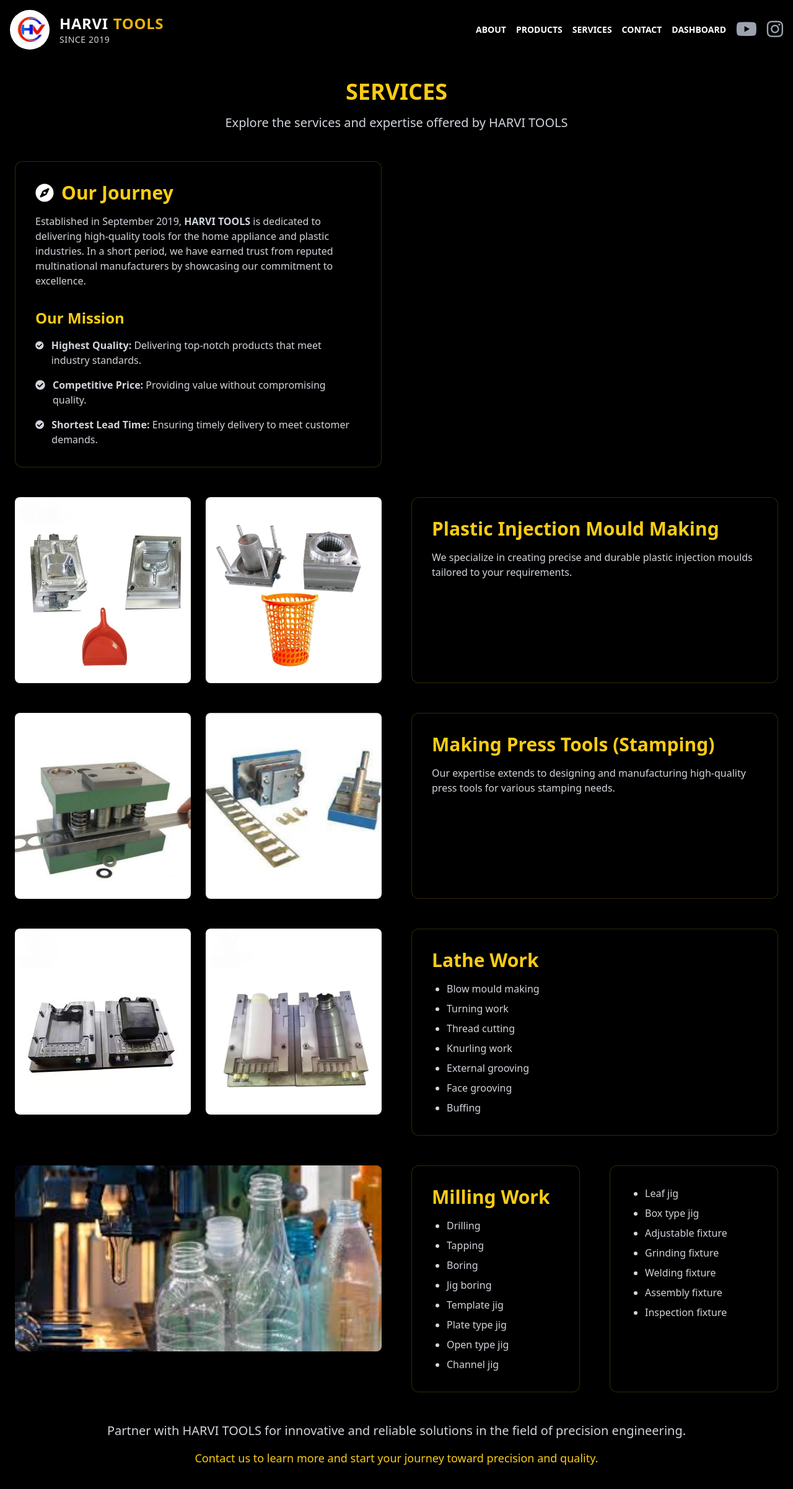
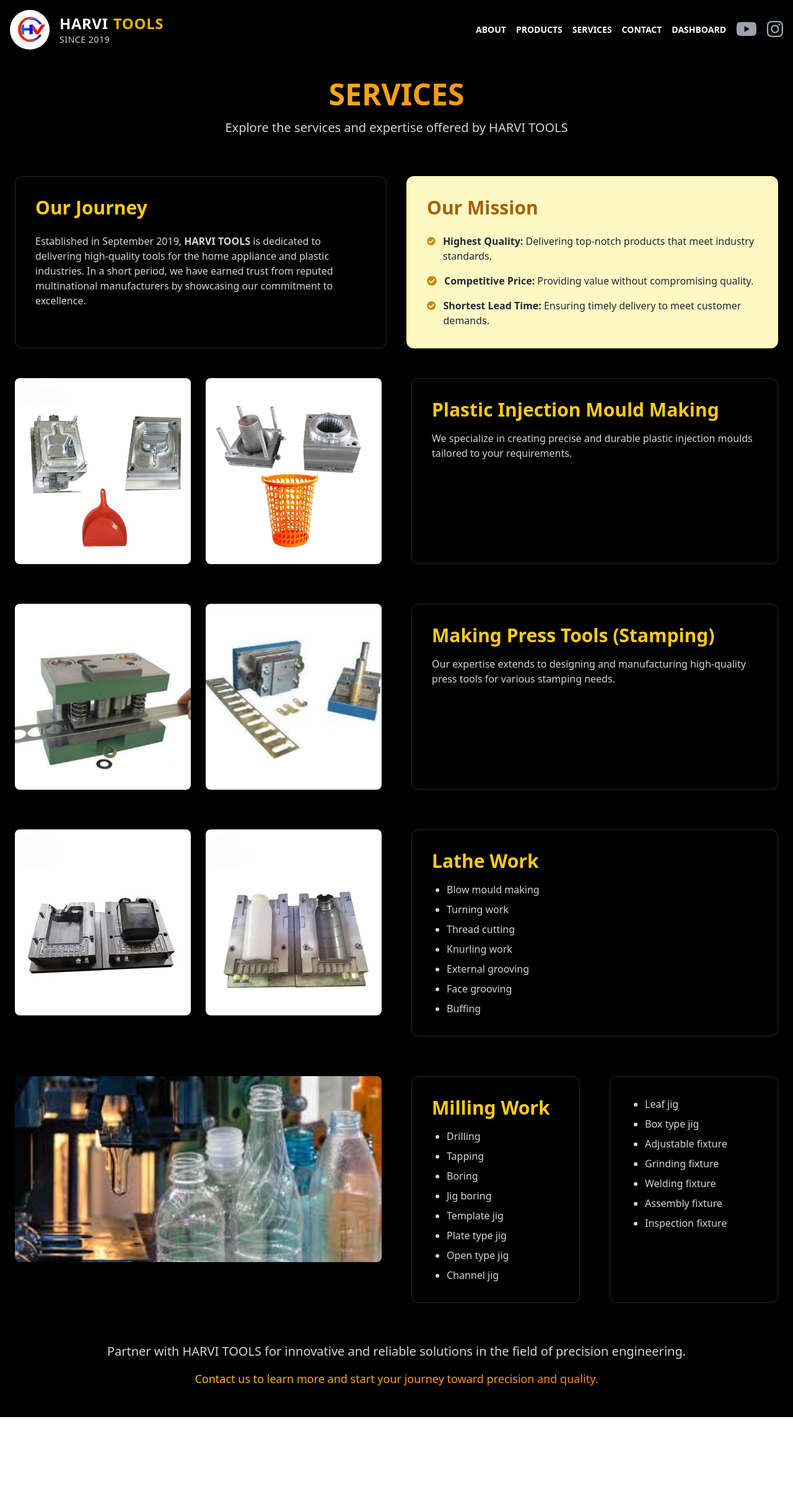
Before and after one commit to Sneha-p1/Harvi_Tools, a React (Vite) app in the folder Frondend/: page /business in a window 1280 px wide. Shown: the top 2402 px of the page at 62% size. After the commit the page ends 2286 px from the top, so only its background shows below. Built offline with nearby package versions, Linux system fonts and the light colour scheme.

Commit message:
modified

```diff
--- a/Frondend/package.json
+++ b/Frondend/package.json
@@ -12,6 +12,7 @@
   "dependencies": {
     "@fortawesome/fontawesome-free": "^6.7.2",
     "@heroicons/react": "^2.2.0",
+    "framer-motion": "^12.0.11",
     "lucide-react": "^0.474.0",
     "react": "^18.3.1",
     "react-dom": "^18.3.1",
--- a/Frondend/src/pages/Business.jsx
+++ b/Frondend/src/pages/Business.jsx
@@ -229,8 +229,8 @@
 
 
 import React from "react";
-import { FaCompass, FaCheckCircle } from "react-icons/fa";
-import harviToolsImg from "../assets/images/Molding.gif";
+import { FaCheckCircle } from "react-icons/fa";
+import { motion } from "framer-motion";
 import PlasticMould1 from "../assets/images/PlasticMould1.jpg";
 import PlasticMould2 from "../assets/images/PlasticMould2.jpg";
 import PressTool1 from "../assets/images/PressTool1.jpeg";
@@ -240,86 +240,140 @@
 import MillingworkImg from "../assets/images/Millingwork.jpeg";
 
 const Business = () => {
+  // Animation variants
+  const fadeInUp = {
+    hidden: { opacity: 0, y: 50 },
+    visible: { opacity: 1, y: 0, transition: { duration: 0.6 } },
+  };
+
+  const staggerContainer = {
+    hidden: { opacity: 0 },
+    visible: {
+      opacity: 1,
+      transition: {
+        staggerChildren: 0.2,
+      },
+    },
+  };
+
+  const imageHover = {
+    hover: { scale: 1.05, transition: { duration: 0.3 } },
+  };
+
   return (
     <div className="min-h-screen bg-black py-12 px-6">
       {/* Header */}
-      <div className="text-center mb-12">
-        <h1 className="text-4xl font-bold uppercase text-yellow-400">Services</h1>
-        <p className="mt-4 text-xl text-gray-300">
+      <motion.div
+        initial="hidden"
+        animate="visible"
+        variants={staggerContainer}
+        className="text-center mb-16"
+      >
+        <motion.h1
+          variants={fadeInUp}
+          className="text-5xl font-bold uppercase bg-clip-text text-transparent bg-gradient-to-r from-yellow-400 to-orange-500"
+        >
+          Services
+        </motion.h1>
+        <motion.p
+          variants={fadeInUp}
+          className="mt-4 text-xl text-gray-300"
+        >
           Explore the services and expertise offered by HARVI TOOLS
-        </p>
-      </div>
+        </motion.p>
+      </motion.div>
 
       {/* Content Section */}
       <div className="max-w-7xl mx-auto">
-        {/* Our Journey Section */}
-        <div className="grid grid-cols-1 md:grid-cols-2 gap-12 mb-12">
-          <div className="bg-black/60 backdrop-blur-lg rounded-xl shadow-lg p-8 hover:shadow-xl transition duration-300 border border-yellow-400/20">
-            <h2 className="text-3xl font-semibold mb-4 flex items-center text-yellow-400">
-              <FaCompass className="mr-3 text-white" /> Our Journey
+        {/* Our Journey & Our Mission Section */}
+        <motion.div
+          initial="hidden"
+          animate="visible"
+          variants={staggerContainer}
+          className="grid grid-cols-1 md:grid-cols-2 gap-8 mb-12"
+        >
+          {/* Our Journey Section */}
+          <motion.div
+            variants={fadeInUp}
+            className="bg-black rounded-xl shadow-2xl p-8 hover:shadow-3xl transition duration-300 border border-yellow-400/20"
+          >
+            <h2 className="text-3xl font-semibold mb-6 flex items-center text-yellow-400">
+              Our Journey
             </h2>
-            <p className="mb-6 text-gray-300">
+            <p className="text-gray-300">
               Established in September 2019, <strong>HARVI TOOLS</strong> is
               dedicated to delivering high-quality tools for the home appliance
               and plastic industries. In a short period, we have earned trust
               from reputed multinational manufacturers by showcasing our
               commitment to excellence.
             </p>
+          </motion.div>
 
-            <h3 className="text-2xl font-semibold mt-8 text-yellow-400">
+          {/* Our Mission Section */}
+          <motion.div
+            variants={fadeInUp}
+            className="bg-yellow-100 rounded-xl shadow-2xl p-8 hover:shadow-3xl transition duration-300 border border-yellow-400/20"
+          >
+            <h2 className="text-3xl font-semibold mb-6 text-yellow-700">
               Our Mission
-            </h3>
-            <ul className="space-y-4 mt-4">
-              <li className="flex items-start text-gray-300">
-                <FaCheckCircle className="mr-3 mt-1" />
+            </h2>
+            <ul className="space-y-4">
+              <li className="flex items-start text-gray-800">
+                <FaCheckCircle className="mr-3 mt-1 text-yellow-600" />
                 <div>
                   <strong>Highest Quality:</strong> Delivering top-notch
                   products that meet industry standards.
                 </div>
               </li>
-              <li className="flex items-start text-gray-300">
-                <FaCheckCircle className="mr-3 mt-1" />
+              <li className="flex items-start text-gray-800">
+                <FaCheckCircle className="mr-3 mt-1 text-yellow-600" />
                 <div>
                   <strong>Competitive Price:</strong> Providing value without
                   compromising quality.
                 </div>
               </li>
-              <li className="flex items-start text-gray-300">
-                <FaCheckCircle className="mr-3 mt-1" />
+              <li className="flex items-start text-gray-800">
+                <FaCheckCircle className="mr-3 mt-1 text-yellow-600" />
                 <div>
                   <strong>Shortest Lead Time:</strong> Ensuring timely delivery
                   to meet customer demands.
                 </div>
               </li>
             </ul>
-          </div>
-
-          {/* Image Section */}
-          {/* <div className="bg-black/60 backdrop-blur-lg rounded-xl shadow-lg p-8 hover:shadow-xl transition duration-300 border border-yellow-400/20">
-            <img
-              src={harviToolsImg}
-              alt="HARVI TOOLS"
-              className="rounded-lg mb-6 h-[400px] w-full object-cover"
-            />
-          </div> */}
-        </div>
+          </motion.div>
+        </motion.div>
 
         {/* Plastic Injection Mould Section */}
-        <div className="grid grid-cols-1 md:grid-cols-2 gap-12 mb-12">
-          <div className="grid grid-cols-2 gap-6">
-            <img
+        <motion.div
+          initial="hidden"
+          animate="visible"
+          variants={staggerContainer}
+          className="grid grid-cols-1 md:grid-cols-2 gap-12 mb-16"
+        >
+          <motion.div
+            variants={fadeInUp}
+            className="grid grid-cols-2 gap-6"
+          >
+            <motion.img
+              variants={imageHover}
+              whileHover="hover"
               src={PlasticMould1}
               alt="Plastic Mould 1"
-              className="rounded-lg shadow-lg h-[300px] w-full object-cover hover:scale-105 transition-transform duration-300"
+              className="rounded-lg shadow-lg h-[300px] w-full object-cover"
             />
-            <img
+            <motion.img
+              variants={imageHover}
+              whileHover="hover"
               src={PlasticMould2}
               alt="Plastic Mould 2"
-              className="rounded-lg shadow-lg h-[300px] w-full object-cover hover:scale-105 transition-transform duration-300"
+              className="rounded-lg shadow-lg h-[300px] w-full object-cover"
             />
-          </div>
+          </motion.div>
 
-          <div className="bg-black/60 backdrop-blur-lg rounded-xl shadow-lg p-8 hover:shadow-xl transition duration-300 border border-yellow-400/20">
+          <motion.div
+            variants={fadeInUp}
+            className="bg-black rounded-xl shadow-2xl p-8 hover:shadow-3xl transition duration-300 border border-yellow-400/20"
+          >
             <h2 className="text-3xl font-semibold mb-4 text-yellow-400">
               Plastic Injection Mould Making
             </h2>
@@ -327,25 +381,40 @@
               We specialize in creating precise and durable plastic injection
               moulds tailored to your requirements.
             </p>
-          </div>
-        </div>
+          </motion.div>
+        </motion.div>
 
         {/* Press Tools Section */}
-        <div className="grid grid-cols-1 md:grid-cols-2 gap-12 mb-12">
-          <div className="grid grid-cols-2 gap-6">
-            <img
+        <motion.div
+          initial="hidden"
+          animate="visible"
+          variants={staggerContainer}
+          className="grid grid-cols-1 md:grid-cols-2 gap-12 mb-16"
+        >
+          <motion.div
+            variants={fadeInUp}
+            className="grid grid-cols-2 gap-6"
+          >
+            <motion.img
+              variants={imageHover}
+              whileHover="hover"
               src={PressTool1}
               alt="Press Tool 1"
-              className="rounded-lg shadow-lg h-[300px] w-full object-cover hover:scale-105 transition-transform duration-300"
+              className="rounded-lg shadow-lg h-[300px] w-full object-cover"
             />
-            <img
+            <motion.img
+              variants={imageHover}
+              whileHover="hover"
               src={PressTool2}
               alt="Press Tool 2"
-              className="rounded-lg shadow-lg h-[300px] w-full object-cover hover:scale-105 transition-transform duration-300"
+              className="rounded-lg shadow-lg h-[300px] w-full object-cover"
             />
-          </div>
+          </motion.div>
 
-          <div className="bg-black/60 backdrop-blur-lg rounded-xl shadow-lg p-8 hover:shadow-xl transition duration-300 border border-yellow-400/20">
+          <motion.div
+            variants={fadeInUp}
+            className="bg-black rounded-xl shadow-2xl p-8 hover:shadow-3xl transition duration-300 border border-yellow-400/20"
+          >
             <h2 className="text-3xl font-semibold mb-4 text-yellow-400">
               Making Press Tools (Stamping)
             </h2>
@@ -353,25 +422,40 @@
               Our expertise extends to designing and manufacturing high-quality
               press tools for various stamping needs.
             </p>
-          </div>
-        </div>
+          </motion.div>
+        </motion.div>
 
         {/* Lathe Work Section */}
-        <div className="grid grid-cols-1 md:grid-cols-2 gap-12 mb-12">
-          <div className="grid grid-cols-2 gap-6">
-            <img
+        <motion.div
+          initial="hidden"
+          animate="visible"
+          variants={staggerContainer}
+          className="grid grid-cols-1 md:grid-cols-2 gap-12 mb-16"
+        >
+          <motion.div
+            variants={fadeInUp}
+            className="grid grid-cols-2 gap-6"
+          >
+            <motion.img
+              variants={imageHover}
+              whileHover="hover"
               src={BlowMould1}
               alt="Blow Mould 1"
-              className="rounded-lg shadow-lg h-[300px] w-full object-cover hover:scale-105 transition-transform duration-300"
+              className="rounded-lg shadow-lg h-[300px] w-full object-cover"
             />
-            <img
+            <motion.img
+              variants={imageHover}
+              whileHover="hover"
               src={BlowMould2}
               alt="Blow Mould 2"
-              className="rounded-lg shadow-lg h-[300px] w-full object-cover hover:scale-105 transition-transform duration-300"
+              className="rounded-lg shadow-lg h-[300px] w-full object-cover"
             />
-          </div>
+          </motion.div>
 
-          <div className="bg-black/60 backdrop-blur-lg rounded-xl shadow-lg p-8 hover:shadow-xl transition duration-300 border border-yellow-400/20">
+          <motion.div
+            variants={fadeInUp}
+            className="bg-black rounded-xl shadow-2xl p-8 hover:shadow-3xl transition duration-300 border border-yellow-400/20"
+          >
             <h2 className="text-3xl font-semibold mb-4 text-yellow-400">
               Lathe Work
             </h2>
@@ -384,20 +468,33 @@
               <li>Face grooving</li>
               <li>Buffing</li>
             </ul>
-          </div>
-        </div>
+          </motion.div>
+        </motion.div>
 
         {/* Milling Work Section */}
-        <div className="grid grid-cols-1 md:grid-cols-4 gap-12 mb-12">
-          <div className="md:col-span-2">
-            <img
+        <motion.div
+          initial="hidden"
+          animate="visible"
+          variants={staggerContainer}
+          className="grid grid-cols-1 md:grid-cols-4 gap-12 mb-16"
+        >
+          <motion.div
+            variants={fadeInUp}
+            className="md:col-span-2"
+          >
+            <motion.img
+              variants={imageHover}
+              whileHover="hover"
               src={MillingworkImg}
               alt="Milling Work"
-              className="rounded-lg shadow-lg h-[300px] w-full object-cover hover:scale-105 transition-transform duration-300"
+              className="rounded-lg shadow-lg h-[300px] w-full object-cover"
             />
-          </div>
+          </motion.div>
 
-          <div className="md:col-span-1 bg-black/60 backdrop-blur-lg rounded-xl shadow-lg p-8 hover:shadow-xl transition duration-300 border border-yellow-400/20">
+          <motion.div
+            variants={fadeInUp}
+            className="md:col-span-1 bg-black rounded-xl shadow-2xl p-8 hover:shadow-3xl transition duration-300 border border-yellow-400/20"
+          >
             <h2 className="text-3xl font-semibold mb-4 text-yellow-400">
               Milling Work
             </h2>
@@ -411,9 +508,12 @@
               <li>Open type jig</li>
               <li>Channel jig</li>
             </ul>
-          </div>
+          </motion.div>
 
-          <div className="md:col-span-1 bg-black/60 backdrop-blur-lg rounded-xl shadow-lg p-8 hover:shadow-xl transition duration-300 border border-yellow-400/20">
+          <motion.div
+            variants={fadeInUp}
+            className="md:col-span-1 bg-black rounded-xl shadow-2xl p-8 hover:shadow-3xl transition duration-300 border border-yellow-400/20"
+          >
             <ul className="list-disc pl-6 space-y-2 text-gray-300">
               <li>Leaf jig</li>
               <li>Box type jig</li>
@@ -423,20 +523,25 @@
               <li>Assembly fixture</li>
               <li>Inspection fixture</li>
             </ul>
-          </div>
-        </div>
+          </motion.div>
+        </motion.div>
 
         {/* Call to Action */}
-        <div className="text-center mt-12">
+        <motion.div
+          initial="hidden"
+          animate="visible"
+          variants={fadeInUp}
+          className="text-center mt-16"
+        >
           <p className="text-xl mb-4 text-gray-300">
             Partner with HARVI TOOLS for innovative and reliable solutions in
             the field of precision engineering.
           </p>
-          <p className="text-lg font-medium text-yellow-400">
+          <p className="text-lg font-medium bg-clip-text text-transparent bg-gradient-to-r from-yellow-400 to-orange-500">
             Contact us to learn more and start your journey toward precision and
             quality.
           </p>
-        </div>
+        </motion.div>
       </div>
     </div>
   );
```
Also changed, not shown: 1 other file (tests, documents, lock files or other folders).
